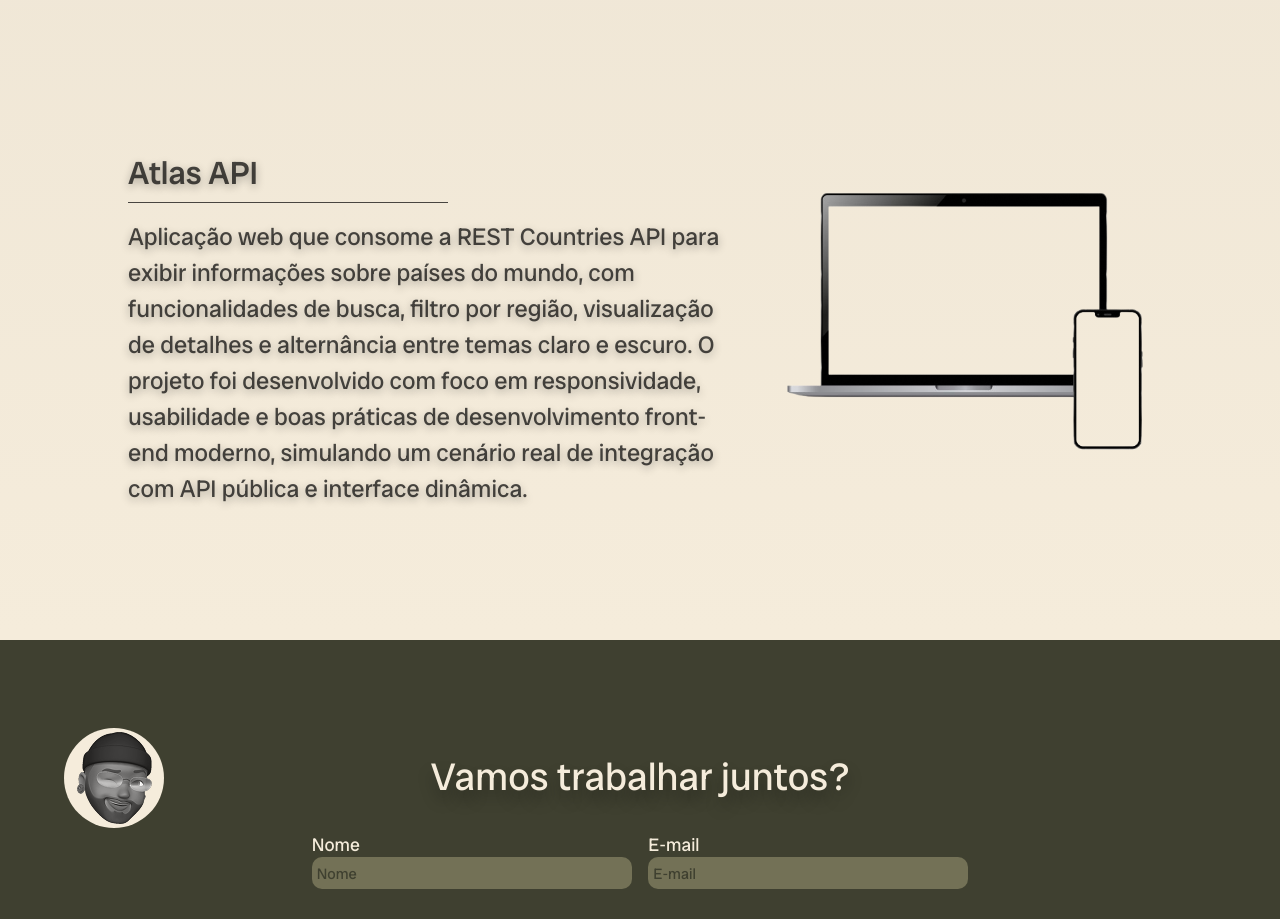
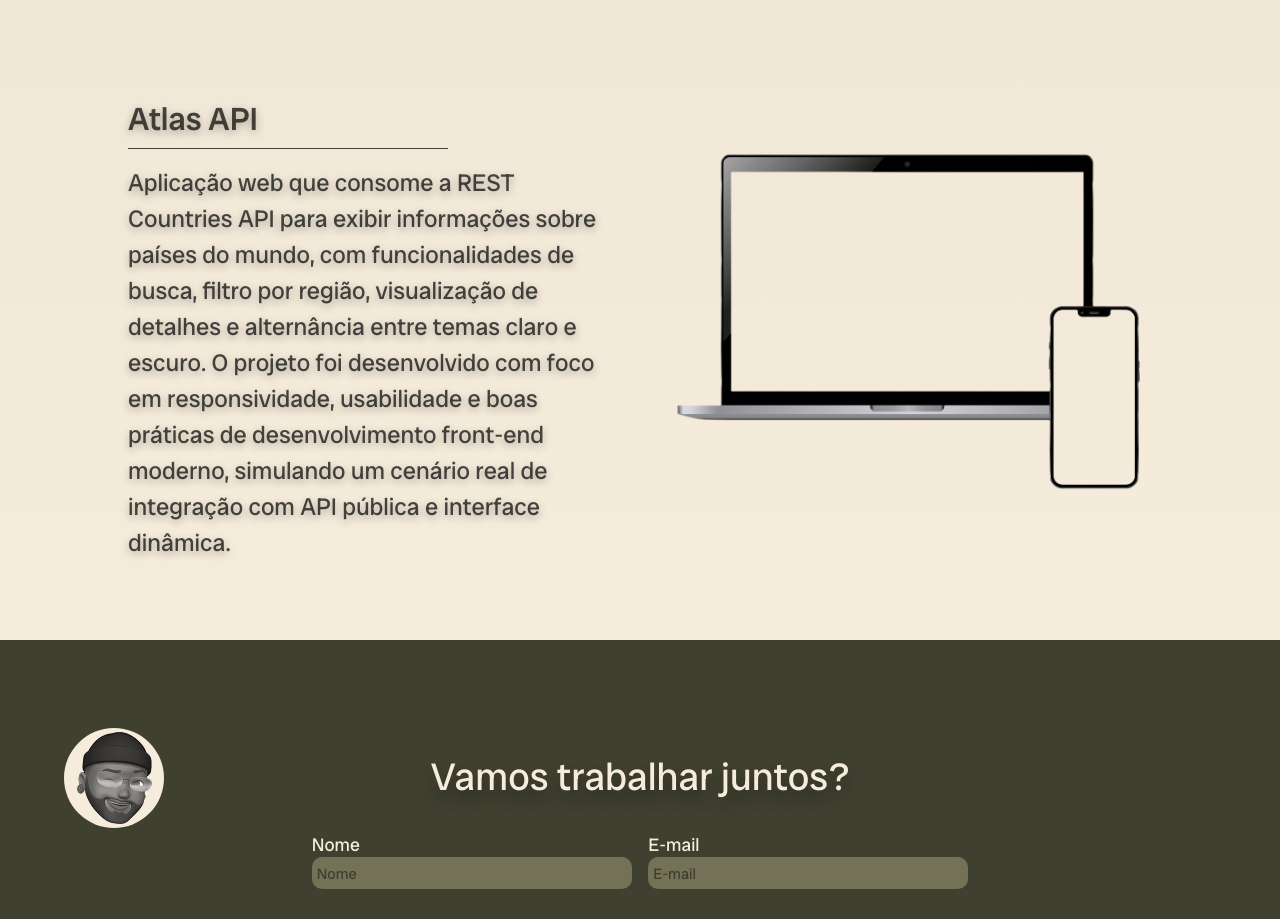
Before and after one commit to adaocomh/eadev_portifolio, a Next.js app: page / in a window 1280 px wide. Shown: the part 1620-2539 px from the top of the page. Built offline with nearby package versions, Linux system fonts and the light colour scheme.

Commit message:
Redimensionamento da imgem ilustrativa.

```diff
--- a/src/components/projetos/index.tsx
+++ b/src/components/projetos/index.tsx
@@ -19,7 +19,7 @@ export default function AreaPrj(){
                 )
                 }</SlideEffect>
                 <div className='flex justify-center'>
-                    <Image src='/imgs/dispoPrj/exposiPrj.png' alt='' width={500} height={500}/>
+                    <Image src='/imgs/dispoPrj/exposiPrj.png' alt='' width={800} height={800}/>
                 </div>
             </div>
         </div>
```
